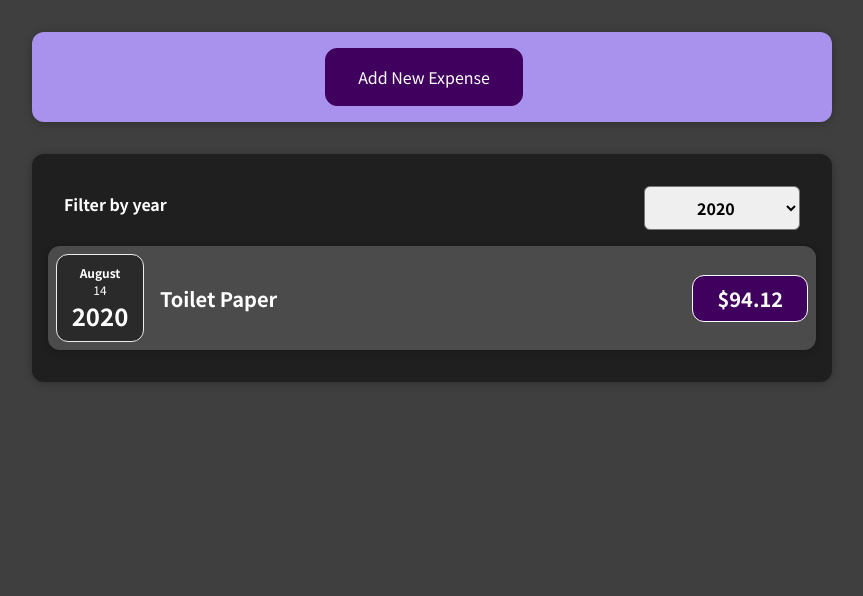
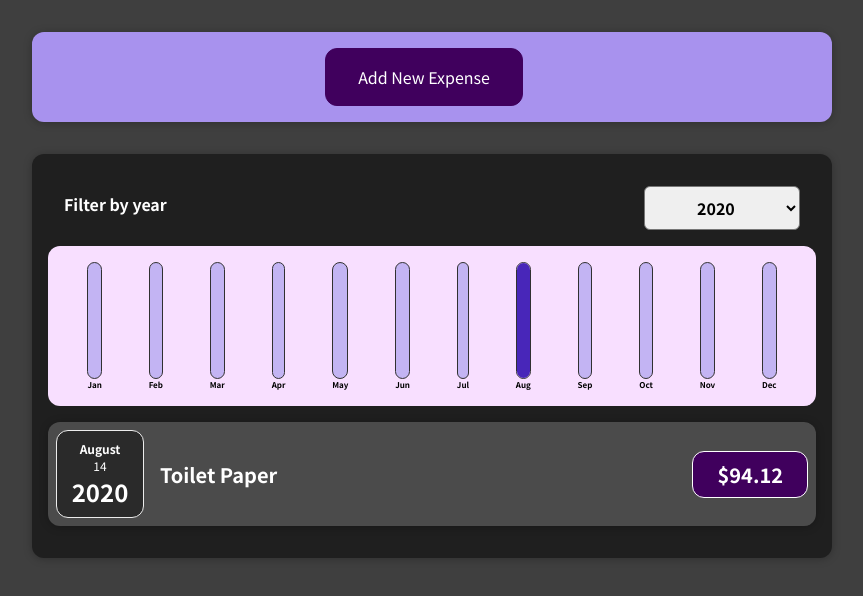
Before and after one commit to 00i00i00/react-expense-tracker, a React (Create React App) app: page / in a window 1280 px wide. Shown: the top 596 px of the page, without its empty margins (208-1071 px from the left). Built offline with nearby package versions, Linux system fonts and the light colour scheme.

Commit message:
Added Chart components

```diff
--- /dev/null
+++ b/src/components/Chart/Chart.css
@@ -0,0 +1,9 @@
+.chart {
+  padding: 1rem;
+  border-radius: 12px;
+  background-color: #f8dfff;
+  text-align: center;
+  display: flex;
+  justify-content: space-around;
+  height: 10rem;
+}
--- /dev/null
+++ b/src/components/Chart/Chart.js
@@ -0,0 +1,23 @@
+import "./ChartBar.js";
+import "./Chart.css";
+import ChartBar from "./ChartBar.js";
+
+const Chart = (props) => {
+  const dataPointValues = props.dataPoints.map((dataPoint) => dataPoint.value);
+  const totalMaximum = Math.max(...dataPointValues);
+
+  return (
+    <div className="chart">
+      {props.dataPoints.map((dataPoint) => (
+        <ChartBar
+          key={dataPoint.label}
+          value={dataPoint.value}
+          maxValue={totalMaximum}
+          label={dataPoint.label}
+        />
+      ))}
+    </div>
+  );
+};
+
+export default Chart;
--- /dev/null
+++ b/src/components/Chart/ChartBar.css
@@ -0,0 +1,30 @@
+.chart-bar {
+  height: 100%;
+  display: flex;
+  flex-direction: column;
+  align-items: center;
+}
+
+.chart-bar__inner {
+  height: 100%;
+  width: 100%;
+  border: 1px solid #313131;
+  border-radius: 12px;
+  background-color: #c3b4f3;
+  overflow: hidden;
+  display: flex;
+  flex-direction: column;
+  justify-content: flex-end;
+}
+
+.chart-bar__fill {
+  background-color: #4826b9;
+  width: 100%;
+  transition: all 0.3s ease-out;
+}
+
+.chart-bar__label {
+  font-weight: bold;
+  font-size: 0.5rem;
+  text-align: center;
+}
--- /dev/null
+++ b/src/components/Chart/ChartBar.js
@@ -0,0 +1,23 @@
+import "./ChartBar.css";
+
+const ChartBar = (props) => {
+  let barFillHeight = "0%";
+
+  if (props.maxValue > 0) {
+    barFillHeight = Math.round((props.value / props.maxValue) * 100) + "%";
+  }
+
+  return (
+    <div className="chart-bar">
+      <div className="chart-bar__inner">
+        <div
+          className="chart-bar__fill"
+          style={{ height: barFillHeight }}
+        ></div>
+      </div>
+      <div className="chart-bar__label">{props.label}</div>
+    </div>
+  );
+};
+
+export default ChartBar;
--- a/src/components/Expenses/Expenses.js
+++ b/src/components/Expenses/Expenses.js
@@ -2,6 +2,7 @@
 import ExpensesFilter from "../Expenses/ExpensesFilter";
 import Card from "../UI/Card";
 import ExpensesList from "./ExpensesList";
+import ExpensesChart from "./ExpensesChart";
 import "./Expenses.css";
 
 const Expenses = (props) => {
@@ -22,6 +23,7 @@
           selected={filteredYear}
           onFilterSelect={setFilterYear}
         />
+        <ExpensesChart expenses={filteredExpenses} />
         <ExpensesList items={filteredExpenses} />
       </Card>
     </div>
--- /dev/null
+++ b/src/components/Expenses/ExpensesChart.js
@@ -0,0 +1,27 @@
+import Chart from "../Chart/Chart";
+
+const ExpensesChart = (props) => {
+  const chartDataPoints = [
+    { label: "Jan", value: 0 },
+    { label: "Feb", value: 0 },
+    { label: "Mar", value: 0 },
+    { label: "Apr", value: 0 },
+    { label: "May", value: 0 },
+    { label: "Jun", value: 0 },
+    { label: "Jul", value: 0 },
+    { label: "Aug", value: 0 },
+    { label: "Sep", value: 0 },
+    { label: "Oct", value: 0 },
+    { label: "Nov", value: 0 },
+    { label: "Dec", value: 0 },
+  ];
+
+  for (const expense of props.expenses) {
+    const expenseMonth = expense.date.getMonth();
+    chartDataPoints[expenseMonth].value += expense.amount;
+  }
+
+  return <Chart dataPoints={chartDataPoints}/>;
+};
+
+export default ExpensesChart;
--- a/src/components/NewExpense/ExpenseForm.js
+++ b/src/components/NewExpense/ExpenseForm.js
@@ -23,7 +23,7 @@
 
     const expenseData = {
       title: enteredTitle,
-      amount: enteredAmount,
+      amount: +enteredAmount,
       date: new Date(enteredDate),
     };
 
```
